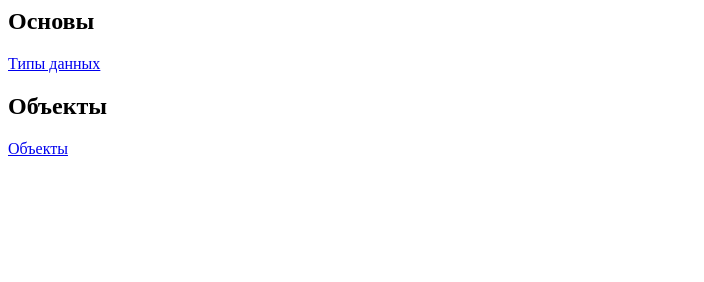
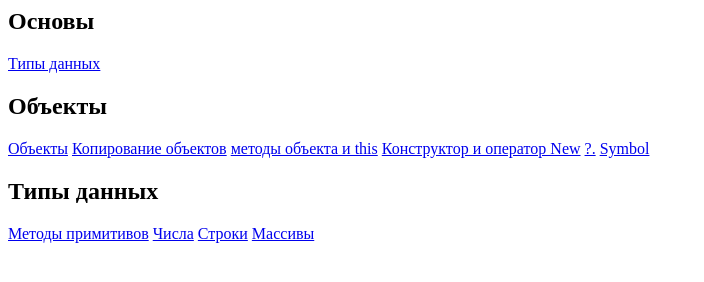
Before and after one commit to flatrone/learnjs, a plain HTML site: page index.html in a window 1280 px wide. Shown: the whole page, without its empty margins (0-704 px from the left). Drawn offline with Linux system fonts and the light colour scheme.

Commit message:
Update index.html

```diff
--- a/index.html
+++ b/index.html
@@ -9,6 +9,18 @@
     </h2>
     <div>
       <a href="data/object/object.html">Объекты</a>
+      <a href="data/object/object-copy.html">Копирование объектов</a>
+      <a href="data/object/methods.html">методы объекта и this</a>
+      <a href="data/object/constructor-new.html">Конструктор и оператор New</a>
+      <a href="data/object/nullish-operators.html">?.</a>
+      <a href="data/object/symbol.html">Symbol</a>
+    </div>
+    <h2>Типы данных</h2>
+    <div>
+      <a href="data/types/primitives-methods">Методы примитивов</a>
+      <a href="data/types/number">Числа</a>
+      <a href="data/types/string">Строки</a>
+      <a href="data/types/array">Массивы</a>
     </div>
 
   </body>
```
